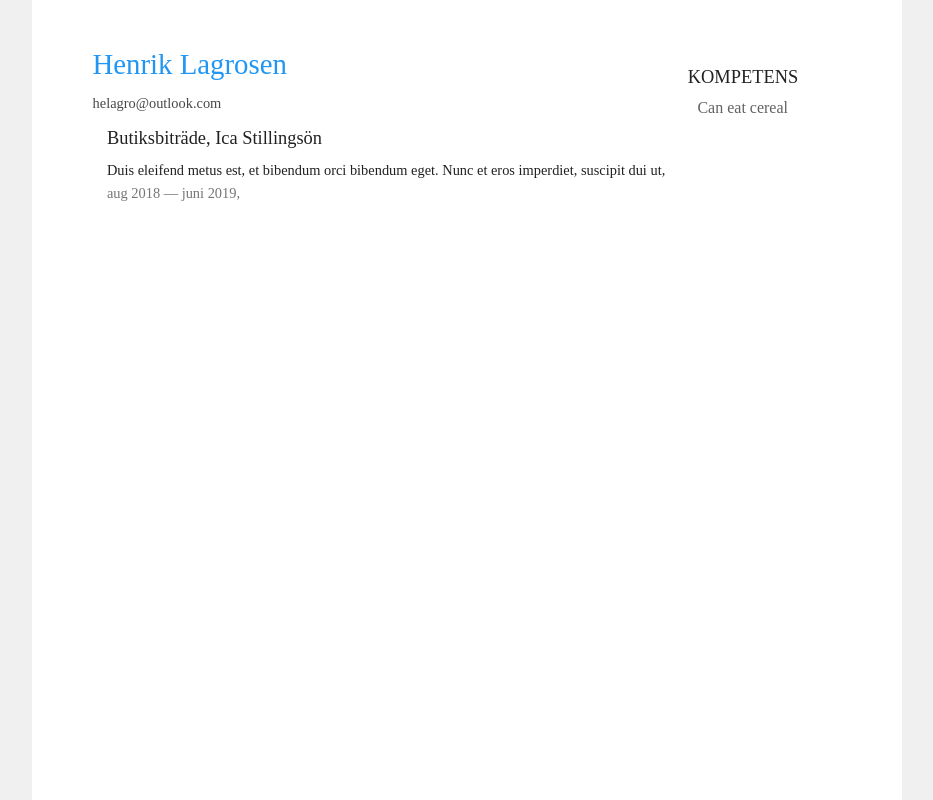
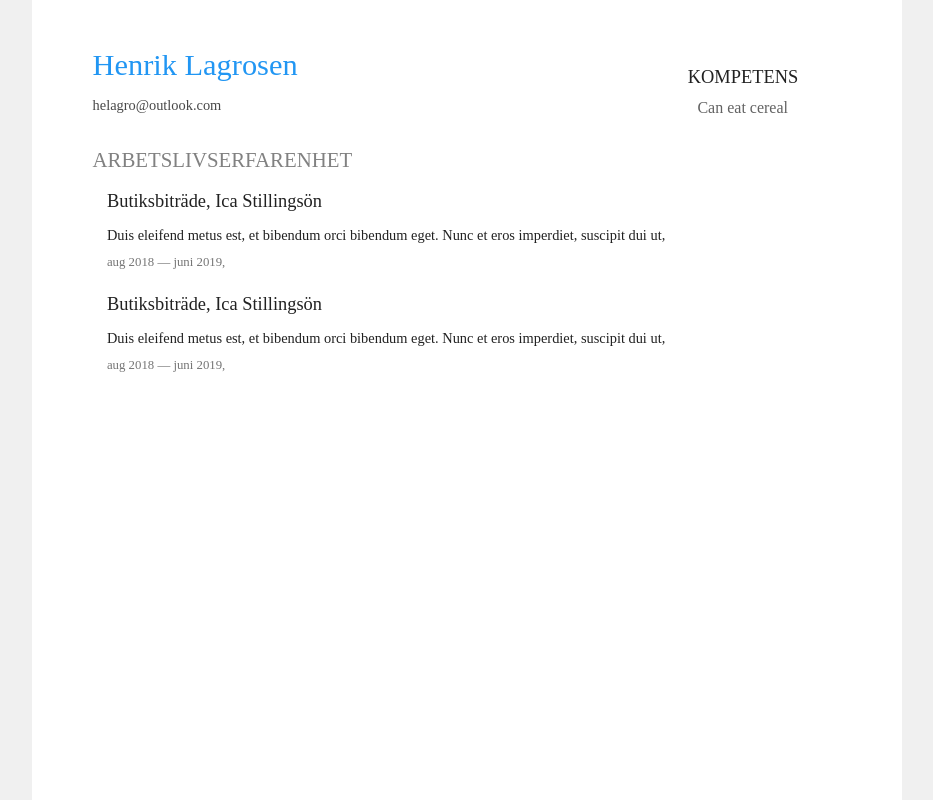
Before and after one commit to helagro/resume, a plain HTML site: page index.html in a window 1280 px wide. Shown: the top 800 px of the page, without its empty margins (173-1106 px from the left). Drawn offline with Linux system fonts and the light colour scheme.

Commit message:
unspecified

```diff
--- a/_text.sass
+++ b/_text.sass
@@ -1,26 +1,36 @@
 @use "_var"
 
 
-// ============ HEADER =============
+// ============ HEADERS =============
 
-.name
+h1
     color: var.$strong-color
-    font-size: 1.8em
+    font-size: 1.9em
     margin-top: 0
     margin-bottom: 0.01em
+    font-weight: 400
 
 
-// ============== MAIN CONTENT ============
+.groupHeader
+    color: #818181
+    font-size: 1.3em
+    line-height: 1.3em
+    font-weight: 300
 
 .itemHeader
     color: #212121
     font-size: 1.15em
     line-height: 0.8em
+    font-weight: 500
+
+
+
+
+// ============== MAIN CONTENT ============
 
 .mainText
     color: #212121
     font-size: 0.9em
-    line-height: 0.em
 
 
 // ========== INFO TEXT ============
--- a/index.html
+++ b/index.html
@@ -11,14 +11,23 @@
     <main>
         <div class="mainContent">
             <header>
-                <p class="name">Henrik Lagrosen</p>
+                <h1>Henrik Lagrosen</h1>
                 <p class="mediumInfo">helagro@outlook.com</p>
             </header>
 
-            <div class="infoItem">
-                <p class="itemHeader">Butiksbiträde, Ica Stillingsön</p>
-                <p class="mainText">Duis eleifend metus est, et bibendum orci bibendum eget. Nunc et eros imperdiet, suscipit dui ut,</p>
-                <p class="smallInfo">aug 2018 — juni 2019, </p>
+            <div>
+                <p class="groupHeader">ARBETSLIVSERFARENHET</p>
+                <div class="infoItem">
+                    <p class="itemHeader">Butiksbiträde, Ica Stillingsön</p>
+                    <p class="mainText">Duis eleifend metus est, et bibendum orci bibendum eget. Nunc et eros imperdiet, suscipit dui ut,</p>
+                    <p class="smallInfo">aug 2018 — juni 2019, </p>
+                </div>
+                <div class="infoItem">
+                    <p class="itemHeader">Butiksbiträde, Ica Stillingsön</p>
+                    <p class="mainText">Duis eleifend metus est, et bibendum orci bibendum eget. Nunc et eros imperdiet, suscipit dui ut,</p>
+                    <p class="smallInfo">aug 2018 — juni 2019, </p>
+                </div>
+
             </div>
         </div>
 
--- a/style.sass
+++ b/style.sass
@@ -7,8 +7,6 @@
 
 // =============== PAGE ================
 
-@page
-    margin: 0
 
 body
     margin: 0
@@ -29,11 +27,16 @@ main
     grid-template-columns: var.$page-grid-division
 
 
+header
+    margin-bottom: 2em
+
+
 
 // ============== MAIN CONTENT ============
 
 .infoItem
     padding-left: var.$std-indent * 1.5
+    margin-bottom: 2em
 
 
 
@@ -45,3 +48,16 @@ main
     .largeInfo
         padding-left: var.$std-indent
         color: #626262
+
+
+// ============= PRINT ==============
+
+@page
+    margin: 3em 0 3em 0
+
+@media print
+    .infoItem
+        page-break-inside: avoid
+
+    main
+        padding: 1em var.$page-padding-right var.$page-padding-vert var.$page-padding-left !important
```
Also changed, not shown: style.css, 1 other file.
